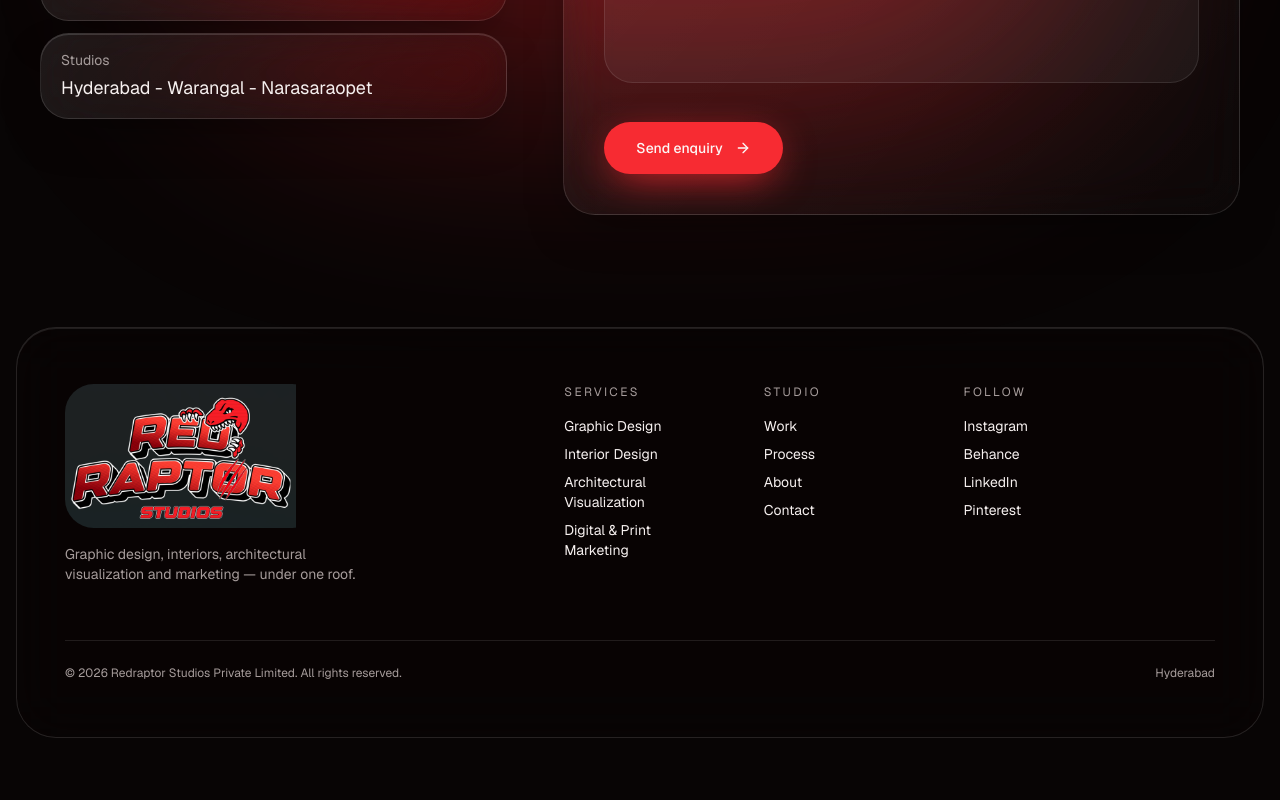
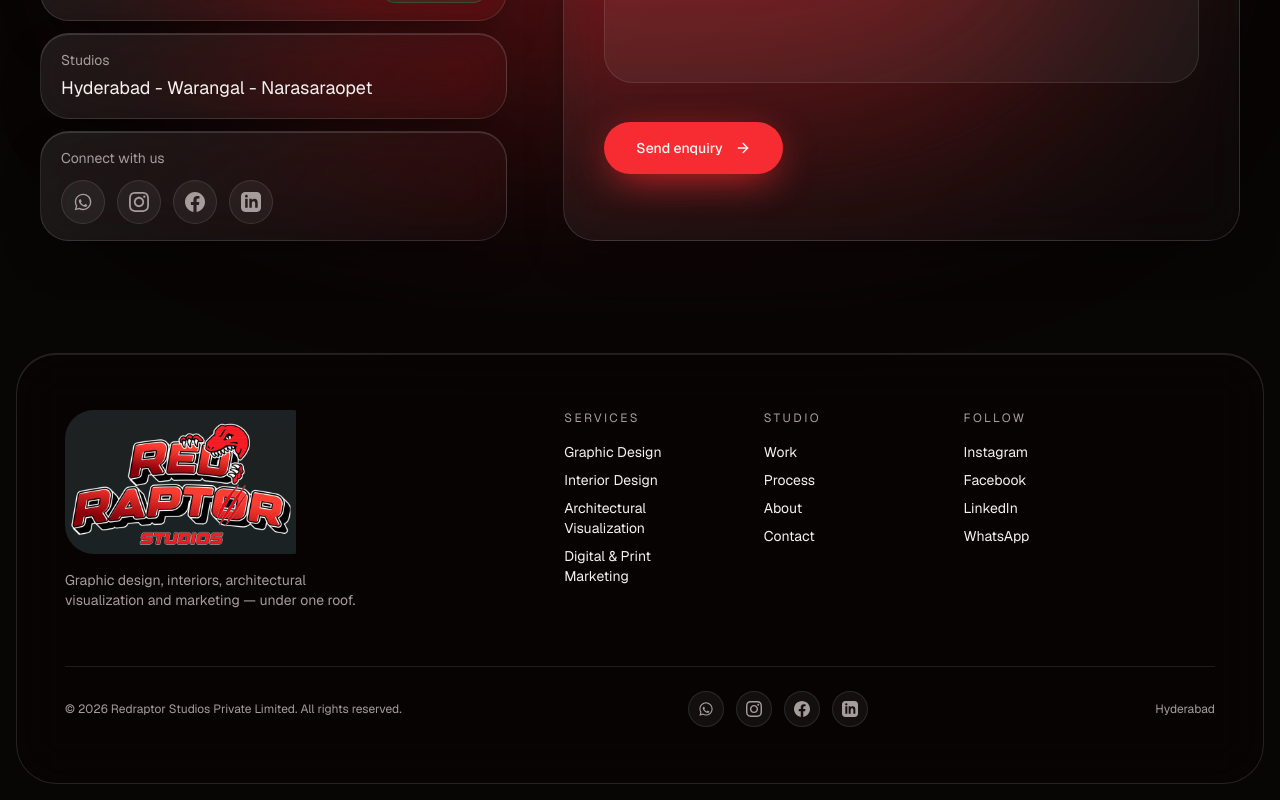
Before and after one commit to ALTHAFHUSSAINSYED/redraptors, a Next.js app: page / in a window 1280 px wide. Shown: the part 6931-7731 px from the top of the page. Before the commit the page ends 7685 px from the top, so only its background shows below. Built offline with nearby package versions, Linux system fonts and the light colour scheme.

Commit message:
Add WhatsApp, Instagram, Facebook, and LinkedIn links and icons to contact cards and footer

```diff
--- a/components/site/contact.tsx
+++ b/components/site/contact.tsx
@@ -4,6 +4,7 @@ import { useState } from 'react'
 import { ArrowRight } from 'lucide-react'
 import { cn } from '@/lib/utils'
 import { SectionLabel } from './section-label'
+import { FacebookIcon, InstagramIcon, LinkedInIcon, WhatsAppIcon, SOCIAL_LINKS } from './social-icons'
 
 const STUDIO_EMAIL = 'enquiries@redraptorstudios.com'
 const serviceOptions = ['Graphic Design', 'Interior Design', 'Arch Viz', 'Digital Marketing', 'Print & OOH']
@@ -67,15 +68,66 @@ export function Contact() {
             </div>
             <div className="glass rounded-2xl px-5 py-4">
               <dt className="text-muted-foreground">Phone</dt>
-              <dd className="mt-1 text-lg">
+              <dd className="mt-1 flex items-center justify-between gap-2 text-lg">
                 <a href="tel:+918500223222" className="hover:text-primary">
                   +91 8500223222
+                </a>
+                <a
+                  href={SOCIAL_LINKS.whatsapp}
+                  target="_blank"
+                  rel="noopener noreferrer"
+                  className="inline-flex items-center gap-1.5 rounded-full border border-emerald-500/30 bg-emerald-500/10 px-3 py-1 text-xs font-medium text-emerald-400 transition-colors hover:bg-emerald-500/20"
+                  aria-label="Chat on WhatsApp"
+                >
+                  <WhatsAppIcon className="size-3.5" />
+                  <span>WhatsApp</span>
                 </a>
               </dd>
             </div>
             <div className="glass rounded-2xl px-5 py-4">
               <dt className="text-muted-foreground">Studios</dt>
               <dd className="mt-1 text-lg">Hyderabad - Warangal - Narasaraopet</dd>
+            </div>
+            <div className="glass rounded-2xl px-5 py-4">
+              <dt className="text-muted-foreground">Connect with us</dt>
+              <dd className="mt-3 flex items-center gap-3">
+                <a
+                  href={SOCIAL_LINKS.whatsapp}
+                  target="_blank"
+                  rel="noopener noreferrer"
+                  aria-label="WhatsApp"
+                  className="flex size-11 items-center justify-center rounded-full border border-white/10 bg-white/5 text-muted-foreground transition-all hover:-translate-y-0.5 hover:border-emerald-500/40 hover:bg-emerald-500/15 hover:text-emerald-400"
+                >
+                  <WhatsAppIcon className="size-5" />
+                </a>
+                <a
+                  href={SOCIAL_LINKS.instagram}
+                  target="_blank"
+                  rel="noopener noreferrer"
+                  aria-label="Instagram"
+                  className="flex size-11 items-center justify-center rounded-full border border-white/10 bg-white/5 text-muted-foreground transition-all hover:-translate-y-0.5 hover:border-pink-500/40 hover:bg-pink-500/15 hover:text-pink-400"
+                >
+                  <InstagramIcon className="size-5" />
+                </a>
+                <a
+                  href={SOCIAL_LINKS.facebook}
+                  target="_blank"
+                  rel="noopener noreferrer"
+                  aria-label="Facebook"
+                  className="flex size-11 items-center justify-center rounded-full border border-white/10 bg-white/5 text-muted-foreground transition-all hover:-translate-y-0.5 hover:border-blue-500/40 hover:bg-blue-500/15 hover:text-blue-400"
+                >
+                  <FacebookIcon className="size-5" />
+                </a>
+                <a
+                  href={SOCIAL_LINKS.linkedin}
+                  target="_blank"
+                  rel="noopener noreferrer"
+                  aria-label="LinkedIn"
+                  className="flex size-11 items-center justify-center rounded-full border border-white/10 bg-white/5 text-muted-foreground transition-all hover:-translate-y-0.5 hover:border-sky-500/40 hover:bg-sky-500/15 hover:text-sky-400"
+                >
+                  <LinkedInIcon className="size-5" />
+                </a>
+              </dd>
             </div>
           </dl>
         </div>
--- a/components/site/site-footer.tsx
+++ b/components/site/site-footer.tsx
@@ -1,13 +1,34 @@
 import Image from 'next/image'
+import { FacebookIcon, InstagramIcon, LinkedInIcon, WhatsAppIcon, SOCIAL_LINKS } from './social-icons'
 
 const columns = [
   {
     title: 'Services',
-    links: ['Graphic Design', 'Interior Design', 'Architectural Visualization', 'Digital & Print Marketing'],
-    href: '#services',
+    items: [
+      { label: 'Graphic Design', href: '#services' },
+      { label: 'Interior Design', href: '#services' },
+      { label: 'Architectural Visualization', href: '#services' },
+      { label: 'Digital & Print Marketing', href: '#services' },
+    ],
   },
-  { title: 'Studio', links: ['Work', 'Process', 'About', 'Contact'], href: '#studio' },
-  { title: 'Follow', links: ['Instagram', 'Behance', 'LinkedIn', 'Pinterest'], href: '#' },
+  {
+    title: 'Studio',
+    items: [
+      { label: 'Work', href: '#work' },
+      { label: 'Process', href: '#process' },
+      { label: 'About', href: '#studio' },
+      { label: 'Contact', href: '#contact' },
+    ],
+  },
+  {
+    title: 'Follow',
+    items: [
+      { label: 'Instagram', href: SOCIAL_LINKS.instagram, external: true },
+      { label: 'Facebook', href: SOCIAL_LINKS.facebook, external: true },
+      { label: 'LinkedIn', href: SOCIAL_LINKS.linkedin, external: true },
+      { label: 'WhatsApp', href: SOCIAL_LINKS.whatsapp, external: true },
+    ],
+  },
 ]
 
 export function SiteFooter() {
@@ -32,10 +53,15 @@ export function SiteFooter() {
             <nav key={col.title} aria-label={col.title} className="md:col-span-2">
               <p className="text-xs uppercase tracking-[0.2em] text-muted-foreground">{col.title}</p>
               <ul className="mt-4 flex flex-col gap-2 text-sm">
-                {col.links.map((link) => (
-                  <li key={link}>
-                    <a href={col.href} className="transition-colors hover:text-primary">
-                      {link}
+                {col.items.map((item) => (
+                  <li key={item.label}>
+                    <a
+                      href={item.href}
+                      target={item.external ? '_blank' : undefined}
+                      rel={item.external ? 'noopener noreferrer' : undefined}
+                      className="transition-colors hover:text-primary"
+                    >
+                      {item.label}
                     </a>
                   </li>
                 ))}
@@ -43,8 +69,48 @@ export function SiteFooter() {
             </nav>
           ))}
         </div>
-        <div className="mt-14 flex flex-col justify-between gap-2 border-t border-white/10 pt-6 text-xs text-muted-foreground sm:flex-row">
+        <div className="mt-14 flex flex-col items-center justify-between gap-4 border-t border-white/10 pt-6 text-xs text-muted-foreground sm:flex-row">
           <p>{`© ${new Date().getFullYear()} Redraptor Studios Private Limited. All rights reserved.`}</p>
+
+          <div className="flex items-center gap-3">
+            <a
+              href={SOCIAL_LINKS.whatsapp}
+              target="_blank"
+              rel="noopener noreferrer"
+              aria-label="WhatsApp"
+              className="flex size-9 items-center justify-center rounded-full border border-white/10 bg-white/5 text-muted-foreground transition-all hover:-translate-y-0.5 hover:border-emerald-500/40 hover:bg-emerald-500/15 hover:text-emerald-400"
+            >
+              <WhatsAppIcon className="size-4" />
+            </a>
+            <a
+              href={SOCIAL_LINKS.instagram}
+              target="_blank"
+              rel="noopener noreferrer"
+              aria-label="Instagram"
+              className="flex size-9 items-center justify-center rounded-full border border-white/10 bg-white/5 text-muted-foreground transition-all hover:-translate-y-0.5 hover:border-pink-500/40 hover:bg-pink-500/15 hover:text-pink-400"
+            >
+              <InstagramIcon className="size-4" />
+            </a>
+            <a
+              href={SOCIAL_LINKS.facebook}
+              target="_blank"
+              rel="noopener noreferrer"
+              aria-label="Facebook"
+              className="flex size-9 items-center justify-center rounded-full border border-white/10 bg-white/5 text-muted-foreground transition-all hover:-translate-y-0.5 hover:border-blue-500/40 hover:bg-blue-500/15 hover:text-blue-400"
+            >
+              <FacebookIcon className="size-4" />
+            </a>
+            <a
+              href={SOCIAL_LINKS.linkedin}
+              target="_blank"
+              rel="noopener noreferrer"
+              aria-label="LinkedIn"
+              className="flex size-9 items-center justify-center rounded-full border border-white/10 bg-white/5 text-muted-foreground transition-all hover:-translate-y-0.5 hover:border-sky-500/40 hover:bg-sky-500/15 hover:text-sky-400"
+            >
+              <LinkedInIcon className="size-4" />
+            </a>
+          </div>
+
           <p>Hyderabad</p>
         </div>
       </div>
--- /dev/null
+++ b/components/site/social-icons.tsx
@@ -0,0 +1,41 @@
+import React from 'react'
+
+export const SOCIAL_LINKS = {
+  whatsapp: 'https://wa.me/918500223222',
+  instagram: 'https://www.instagram.com/redraptorstudios?stkn=Ym84dWo5ajJnOWVp',
+  facebook: 'https://www.facebook.com/61578672170066/',
+  linkedin:
+    'https://www.linkedin.com/company/redraptor-studios-private-limited/?utm_source=ig&utm_medium=social&utm_content=link_in_bio&fbclid=PAb21jcAUoewRleHRuA2FlbQIxMQBwZG9mAnNydGMGYXBwX2lkDzU2NzA2NzM0MzM1MjQyNwABp7An8-1t1vhfPKqvMm-Upl9g97sP7jB3BQ1YISShmCzENAUUdv3MnriSPqhd_aem_trl0RT-MLejPrsWFvIOYgA',
+}
+
+export function WhatsAppIcon({ className = 'size-5' }: { className?: string }) {
+  return (
+    <svg className={className} viewBox="0 0 24 24" fill="currentColor" aria-hidden="true">
+      <path d="M12.04 2c-5.46 0-9.91 4.45-9.91 9.91 0 1.75.46 3.45 1.32 4.95L2.05 22l5.25-1.38c1.45.79 3.08 1.21 4.74 1.21 5.46 0 9.91-4.45 9.91-9.91 0-2.65-1.03-5.14-2.9-7.01A9.816 9.816 0 0 0 12.04 2m.01 1.67c2.2 0 4.26.86 5.82 2.42a8.225 8.225 0 0 1 2.41 5.83c0 4.54-3.7 8.24-8.24 8.24-1.48 0-2.93-.4-4.2-1.15l-.3-.18-3.12.82.83-3.04-.2-.31a8.19 8.19 0 0 1-1.26-4.38c0-4.54 3.7-8.24 8.24-8.24m4.52 11.57c-.25-.12-1.47-.72-1.69-.81-.23-.08-.39-.12-.56.12-.17.25-.64.81-.79.97-.14.17-.29.19-.54.06-.25-.12-1.05-.39-1.99-1.23-.74-.66-1.23-1.47-1.38-1.72-.14-.25-.02-.38.11-.51.11-.11.25-.29.37-.43.12-.14.17-.25.25-.41.08-.17.04-.31-.02-.43-.06-.12-.56-1.34-.76-1.84-.2-.49-.4-.42-.56-.43h-.47c-.17 0-.44.06-.66.31-.22.25-.86.84-.86 2.05s.88 2.38 1 2.55c.12.17 1.74 2.65 4.21 3.72.59.25 1.05.41 1.41.52.59.19 1.13.16 1.56.1.48-.07 1.47-.6 1.67-1.18.21-.58.21-1.07.15-1.18-.06-.11-.22-.17-.47-.3" />
+    </svg>
+  )
+}
+
+export function InstagramIcon({ className = 'size-5' }: { className?: string }) {
+  return (
+    <svg className={className} viewBox="0 0 24 24" fill="currentColor" aria-hidden="true">
+      <path d="M12 2.163c3.204 0 3.584.012 4.85.07 3.252.148 4.771 1.691 4.919 4.919.058 1.265.069 1.645.069 4.849 0 3.205-.012 3.584-.069 4.849-.149 3.225-1.664 4.771-4.919 4.919-1.266.058-1.644.07-4.85.07-3.204 0-3.584-.012-4.849-.07-3.26-.149-4.771-1.699-4.919-4.92-.058-1.265-.07-1.644-.07-4.849 0-3.204.013-3.583.07-4.849.149-3.227 1.664-4.771 4.919-4.919 1.266-.057 1.645-.069 4.849-.069zm0-2.163c-3.259 0-3.667.014-4.947.072-4.358.2-6.78 2.618-6.98 6.98-.059 1.281-.073 1.689-.073 4.948 0 3.259.014 3.668.072 4.948.2 4.358 2.618 6.78 6.98 6.98 1.281.058 1.689.072 4.948.072 3.259 0 3.668-.014 4.948-.072 4.354-.2 6.782-2.618 6.979-6.98.059-1.28.073-1.689.073-4.948 0-3.259-.014-3.667-.072-4.947-.196-4.354-2.617-6.78-6.979-6.98-1.281-.059-1.69-.073-4.949-.073zm0 5.838c-3.403 0-6.162 2.759-6.162 6.162s2.759 6.163 6.162 6.163 6.162-2.759 6.162-6.163c0-3.403-2.759-6.162-6.162-6.162zm0 10.162c-2.209 0-4-1.79-4-4 0-2.209 1.791-4 4-4s4 1.791 4 4c0 2.21-1.791 4-4 4zm6.406-11.845c-.796 0-1.441.645-1.441 1.44s.645 1.44 1.441 1.44c.795 0 1.439-.645 1.439-1.44s-.644-1.44-1.439-1.44z" />
+    </svg>
+  )
+}
+
+export function FacebookIcon({ className = 'size-5' }: { className?: string }) {
+  return (
+    <svg className={className} viewBox="0 0 24 24" fill="currentColor" aria-hidden="true">
+      <path d="M24 12.073c0-6.627-5.373-12-12-12s-12 5.373-12 12c0 5.99 4.388 10.954 10.125 11.854v-8.385H7.078v-3.47h3.047V9.43c0-3.007 1.792-4.669 4.533-4.669 1.312 0 2.686.235 2.686.235v2.953H15.83c-1.491 0-1.956.925-1.956 1.874v2.25h3.328l-.532 3.47h-2.796v8.385C19.612 23.027 24 18.062 24 12.073z" />
+    </svg>
+  )
+}
+
+export function LinkedInIcon({ className = 'size-5' }: { className?: string }) {
+  return (
+    <svg className={className} viewBox="0 0 24 24" fill="currentColor" aria-hidden="true">
+      <path d="M19 0h-14c-2.761 0-5 2.239-5 5v14c0 2.761 2.239 5 5 5h14c2.762 0 5-2.239 5-5v-14c0-2.761-2.238-5-5-5zm-11 19h-3v-11h3v11zm-1.5-12.268c-.966 0-1.75-.79-1.75-1.764s.784-1.764 1.75-1.764 1.75.79 1.75 1.764-.783 1.764-1.75 1.764zm13.5 12.268h-3v-5.604c0-3.368-4-3.113-4 0v5.604h-3v-11h3v1.765c1.396-2.586 7-2.777 7 2.476v6.759z" />
+    </svg>
+  )
+}
```
